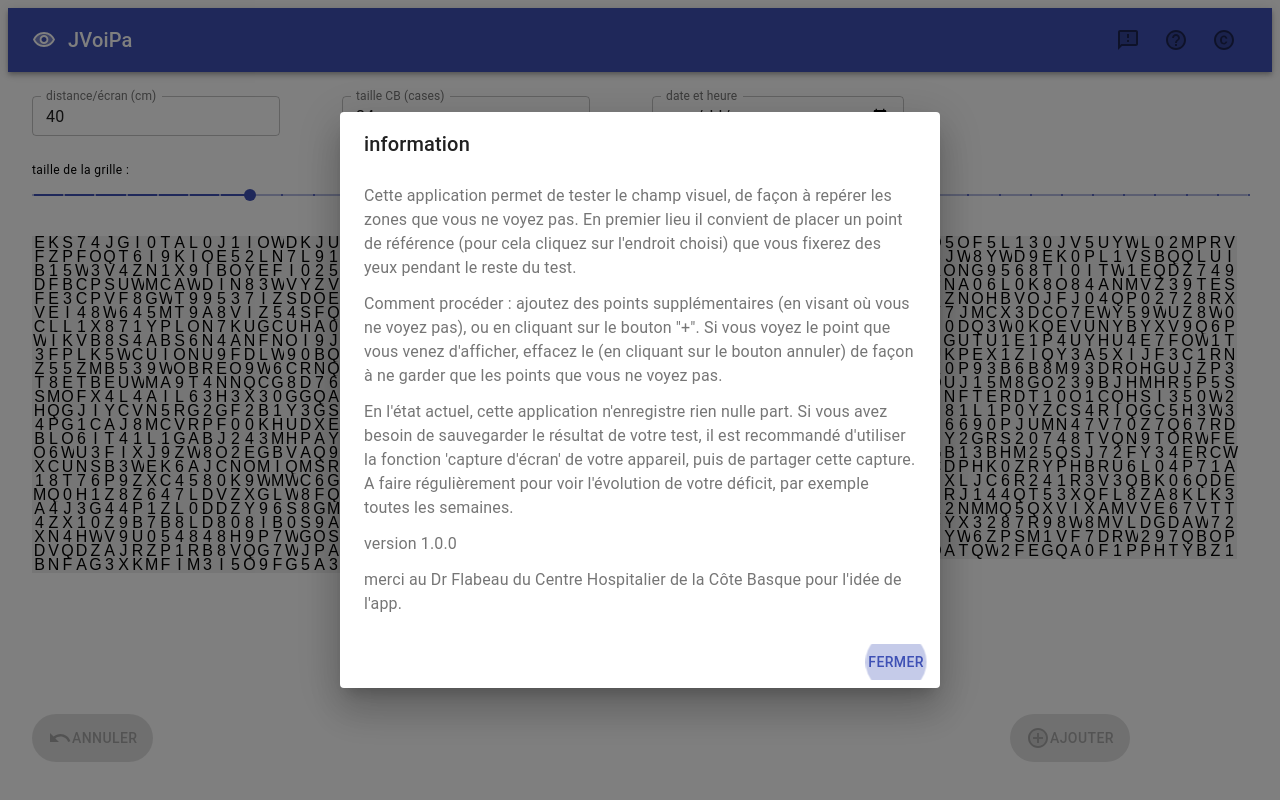
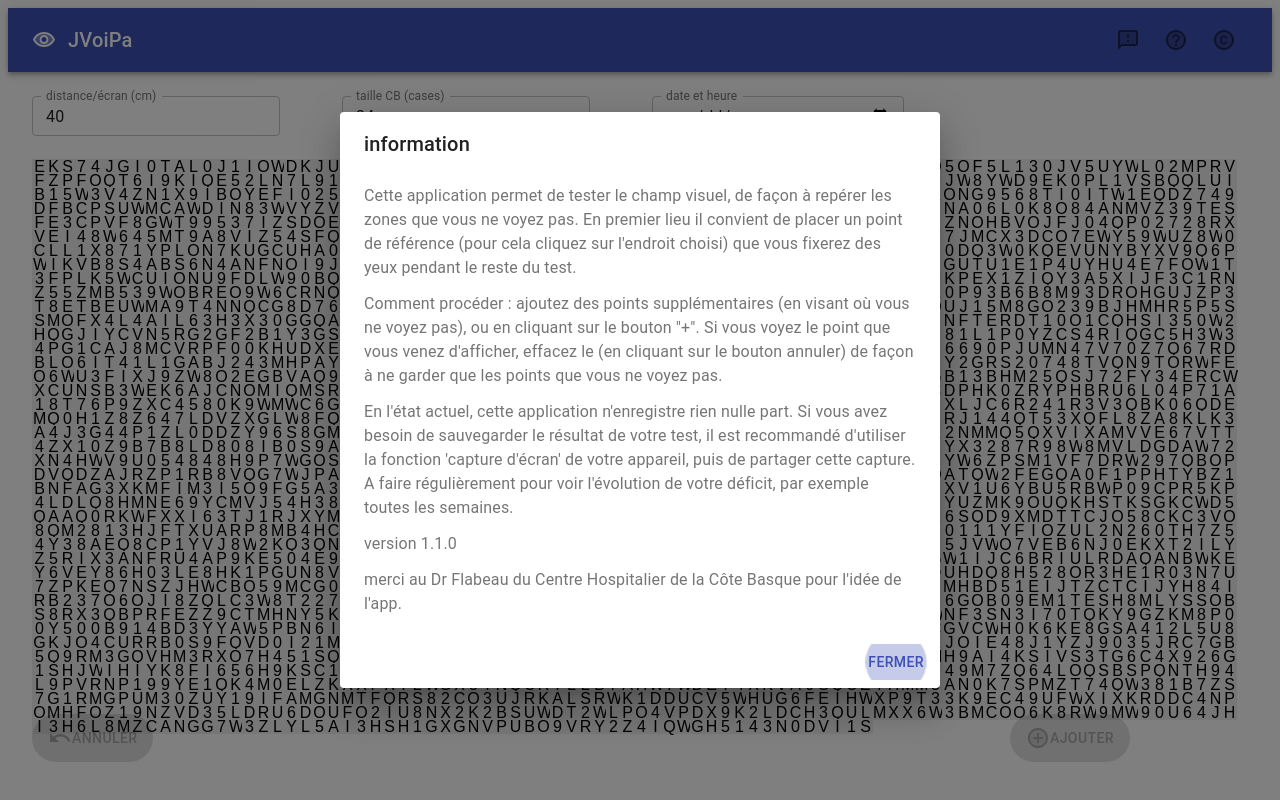
Before and after one commit to kl3mousse/jvoipa, a React (Create React App) app: page / in a window 1280 px wide. Built offline with nearby package versions, Linux system fonts and the light colour scheme.

Commit message:
making number of cells dynamic based on screen width

```diff
--- a/src/App.js
+++ b/src/App.js
@@ -37,7 +37,8 @@ import {
   Slider,
   Grid,
   Fab,
-  TextField
+  TextField,
+  useMediaQuery
 } from "@material-ui/core";
 import Dialog from "@material-ui/core/Dialog";
 import Box from "@material-ui/core/Box";
@@ -53,7 +54,7 @@ import HelpTwoToneIcon from '@material-ui/icons/HelpTwoTone';
 import AddCircleTwoToneIcon from "@material-ui/icons/AddCircleTwoTone";
 import CopyrightTwoToneIcon from "@material-ui/icons/CopyrightTwoTone";
 
-import { alpha, makeStyles } from "@material-ui/core/styles";
+import { alpha, makeStyles, ThemeProvider, useTheme, createTheme } from "@material-ui/core/styles";
 
 // Google Analytics
 import ReactGA from 'react-ga';
@@ -147,7 +148,7 @@ export function AlertDialog() {
             voir l'évolution de votre déficit, par exemple toutes les semaines.
           </DialogContentText>
           <DialogContentText id="alert-dialog-description3">
-            version 1.0.0
+            version 1.1.0
           </DialogContentText>
           <DialogContentText id="alert-dialog-description4">
             merci au Dr Flabeau du Centre Hospitalier de la Côte Basque pour l'idée de l'app.
@@ -243,14 +244,16 @@ class Square extends React.Component {
   }
 }
 
+
 //////////// BOARD
 class Board extends React.Component {
   constructor(props) {
     super(props);
     this.state = {
-      board_nb_rows: NB_ROWS,
-      board_nb_cols: NB_COLS,
-      squares: Array(NB_ROWS * NB_COLS).fill(null)
+      //board_nb_rows: NB_ROWS,
+      //board_nb_cols: NB_COLS,
+//      squares: Array(NB_ROWS * NB_COLS).fill(null)
+      squares: Array(this.props.rows * this.props.cols).fill(null)
     };
   }
 
@@ -281,7 +284,7 @@ class Board extends React.Component {
     var i = 0;
     var j = 0;
 
-    for (j = 0; j < this.state.board_nb_rows; j++) {
+    for (j = 0; j < this.props.rows; j++) {
       for (i = 0; i < this.props.cols; i++) {
         var jsx_cellContent = this.renderSquare(i, j);
         row.push(jsx_cellContent);
@@ -319,6 +322,23 @@ class Game extends React.Component {
       ],
       isFirstSquareSet: false
     };
+  }
+
+  targetNbOfRows() {
+    return 1;
+  }
+
+  targetNbOfCols() {
+    var c = 0;
+    switch(this.props.w.appWidth) {
+      case 'xl': c=6000; break;
+      case 'lg': c=3500; break;
+      case 'md': c=2500; break;
+      case 'sm': c=1700; break;
+      case 'xs': c=1000; break;
+      default: c = 10;
+    }
+    return c;
   }
 
   handleClick(i) {
@@ -460,7 +480,7 @@ class Game extends React.Component {
             </Grid>
             <Grid item xs={3}></Grid>
 
-            <Grid item xs={12}>
+            <Grid item xs={12} hidden='true'>
               <Typography variant="caption">taille de la grille :</Typography>
               <Slider
                 onChange={(event, val) => this.setState({ cols: val })}
@@ -475,7 +495,9 @@ class Game extends React.Component {
             </Grid>
             <Grid item xs={12}>
               <Board
-                cols={this.state.cols}
+                rows={this.targetNbOfRows()}
+                cols={this.targetNbOfCols()}
+//                cols={this.state.cols}
                 squares={current.squares}
                 onClick={(i) => this.handleClick(i)}
               />
@@ -489,6 +511,24 @@ class Game extends React.Component {
   }
 }
 //
+
+function useWidth() {
+  const theme = useTheme();
+  const keys = [...theme.breakpoints.keys].reverse();
+  return (
+    keys.reduce((output, key) => {
+      // eslint-disable-next-line react-hooks/rules-of-hooks
+      const matches = useMediaQuery(theme.breakpoints.up(key));
+      return !output && matches ? key : output;
+    }, null) || 'xs'
+  );
+}
+
 export default function App() {
-  return <Game />;
+  const appWidth = useWidth();
+
+  //           <span>{`${appWidth}`}</span>
+  return <Box>
+           <Game w={{appWidth}} />
+         </Box>;
 }
```
